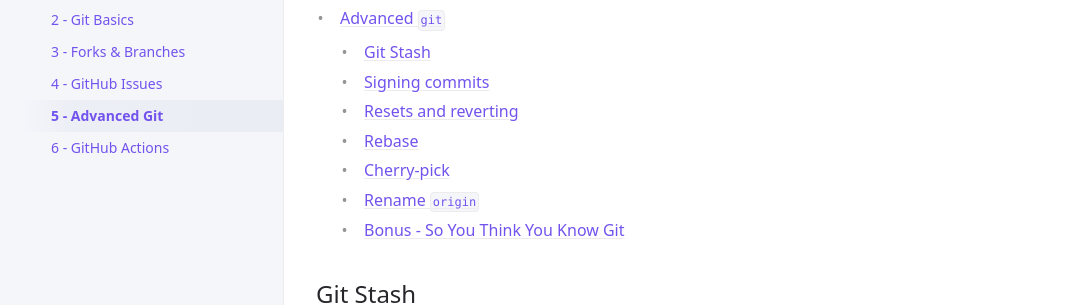
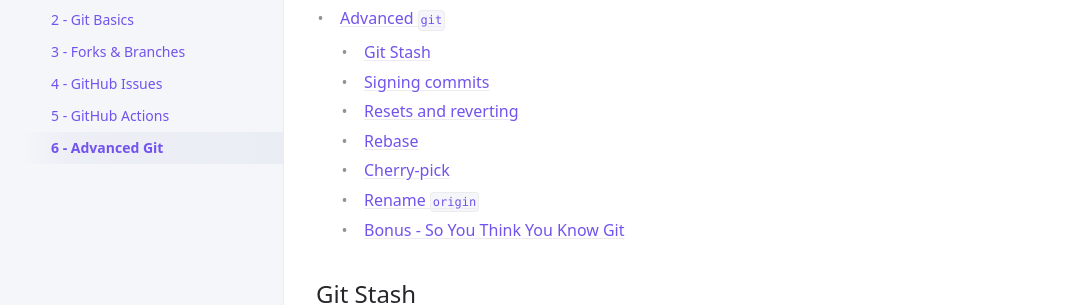
Before and after one commit to UVADS/git-basics, a Jekyll site: the page built from docs/git-advanced.md, in a window 1280 px wide. Shown: the part 200-505 px from the top of the page, without its empty margins (88-1171 px from the left). Built offline with Jekyll 4.4.1, drawn with Linux system fonts in a browser that asks for light colours; cached includes are drawn as plain includes.

Commit message:
Reorder them

```diff
--- a/docs/git-advanced.md
+++ b/docs/git-advanced.md
@@ -118,7 +118,7 @@ Cherry picking is choosing a commit from one branch and applying it to another.
 
 Take the example below. A developer has been working on the `main` branch, while a second developer began a new `nav` branch. The second developer fixed a bug in the `main` branch before moving on to other work, and the first developer would like to apply ONLY that bug fix to the `main` branch.
 
-<img style="width:600px;align:left;" src="./images/git-cherry-pick.png">
+<img style="width:600px;align:left;" src="../images/git-cherry-pick.png">
 
 This is an ideal case for using `git cherry-pick`. When cherry picking you use the hash of any individual commit, available from `git log` in the branch you want to pick from.
 
@@ -181,7 +181,7 @@ destination	    git@github.com:mst3k/some-repo.git (push)
 
 In this video Scott Chacon, one of the co-founders and original developers of GitHub, talks about buried and advanced features in Git and GitHub.
 
-<a href="https://www.youtube.com/watch?v=aolI_Rz0ZqY" target="_new"><img style="width:600px;align:left;" src="./images/scott-chacon-git-talk.png"></a>
+<a href="https://www.youtube.com/watch?v=aolI_Rz0ZqY" target="_new"><img style="width:600px;align:left;" src="../images/scott-chacon-git-talk.png"></a>
 
 Topics include:
 
```
Also changed, not shown: other parts of docs/git-advanced.md (+2 -2 lines), docs/github-actions.md (+2 -2 lines).
